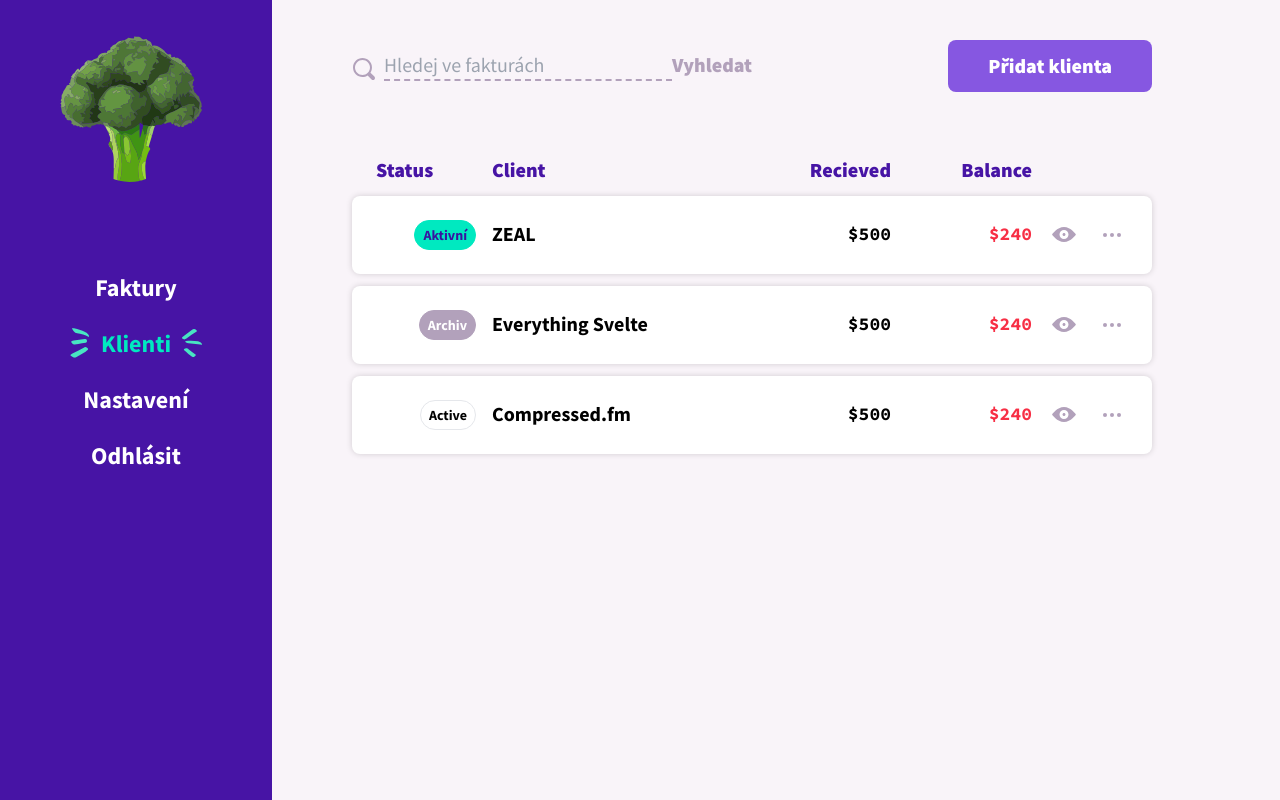
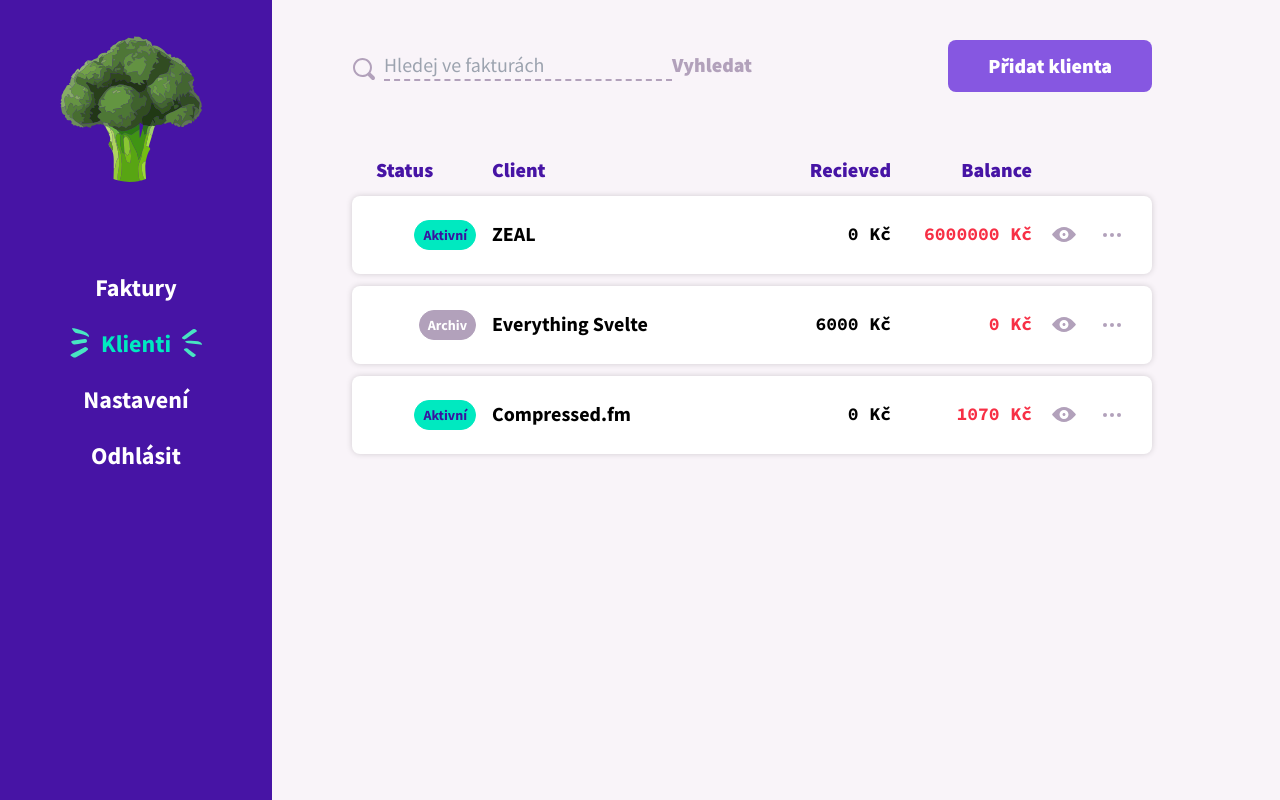
Before and after one commit to ondrejjcizek/fantastic-broccoli, a SvelteKit app: page /clients in a window 1280 px wide. Built offline with nearby package versions, Linux system fonts and the light colour scheme.

Commit message:
Determining the Received and Balance for Each Client

```diff
--- a/src/global.d.ts
+++ b/src/global.d.ts
@@ -33,6 +33,7 @@
     state?: string;
     street?: string;
     zip?: string;
+    invoices?: Invoice[];
 }
 
 interface Settings {
--- a/src/lib/utils/moneyHelpers.ts
+++ b/src/lib/utils/moneyHelpers.ts
@@ -62,7 +62,7 @@
 export const sumInvoices = (invoices: Invoice[] | undefined): number => {
     if (!invoices) return 0;
     return invoices.reduce((prevValue, curValue) => {
-        const invoiceSum = sumLineItems(curValue.lineItems);
+        const invoiceSum = invoiceTotal(curValue.lineItems, curValue.discount);
         return prevValue + invoiceSum;
     }, 0);
 };
--- a/src/routes/(dashboard)/clients/ClientRow.svelte
+++ b/src/routes/(dashboard)/clients/ClientRow.svelte
@@ -9,10 +9,38 @@
     import Tag from '$components/Tag.svelte';
     import type { Client } from '../../../global';
     import { ClientStatus } from '../../../enums';
+    import { sumInvoices } from '$lib/utils/moneyHelpers';
 
     export let client: Client;
+    console.log({ client });
 
     let isAdditionalMenuShowing = false;
+
+    const recievedInvoices = () => {
+        // find invoices that have been paid
+        if (client?.invoices) {
+            const paidInvoices = client.invoices.filter(
+                (invoice) => invoice.invoiceStatus === 'uhrazeno'
+            );
+
+            // get the sum all of them
+            return sumInvoices(paidInvoices);
+        }
+        return 0;
+    };
+
+    const balanceInvoices = () => {
+        if (client?.invoices) {
+            // find invoices that have NOT been paid
+            const paidInvoices = client.invoices.filter(
+                (invoice) => invoice.invoiceStatus !== 'uhrazeno'
+            );
+
+            // get the sum all of them
+            return sumInvoices(paidInvoices);
+        }
+        return 0;
+    };
 </script>
 
 <div class="client-table client-row rounded-lg bg-white py-3 shadow-tableRow lg:py-6">
@@ -20,8 +48,12 @@
     <div class="client-name truncate whitespace-nowrap text-base font-bold lg:text-xl">
         {client.name}
     </div>
-    <div class="recieved text-right font-mono text-sm font-bold lg:text-lg">$500</div>
-    <div class="balance text-right font-mono text-sm font-bold text-scarlet lg:text-lg">$240</div>
+    <div class="recieved text-right font-mono text-sm font-bold lg:text-lg">
+        {recievedInvoices()} Kč
+    </div>
+    <div class="balance text-right font-mono text-sm font-bold text-scarlet lg:text-lg">
+        {balanceInvoices()} Kč
+    </div>
     <div class="view relative hidden items-center justify-center lg:flex">
         <a href="#" class="text-pastelPurple hover:text-daisyBush">
             <View />
--- a/src/routes/(dashboard)/invoices/InvoiceRow.svelte
+++ b/src/routes/(dashboard)/invoices/InvoiceRow.svelte
@@ -48,6 +48,8 @@
             return 'uhrazeno';
         }
     };
+
+    console.log(getInvoiceLabel());
 </script>
 
 <div
--- a/src/seed.json
+++ b/src/seed.json
@@ -1,41 +1,169 @@
 {
     "clients": [
         {
-            "address": "123 Street",
             "city": "Somewhereville",
+            "clientStatus": "aktivní",
             "email": "compressed@example.com",
             "id": "1",
+            "invoices": [
+                {
+                    "client": {
+                        "name": "Compressed.fm"
+                    },
+                    "createdAt": "2022-07-01",
+                    "discount": 10,
+                    "dueDate": "2022-07-31",
+                    "id": "1",
+                    "invoiceNumber": "12345",
+                    "invoiceStatus": "koncept",
+                    "issueDate": "2022-07-01",
+                    "lineItems": [
+                        {
+                            "amount": 100,
+                            "description": "Podcast Episode #1",
+                            "id": "1",
+                            "quantity": 1
+                        },
+                        {
+                            "amount": 200,
+                            "description": "Podcast Episode #2",
+                            "id": "2",
+                            "quantity": 1
+                        }
+                    ],
+                    "notes": "**This** please.",
+                    "subject": "Podcast Episodes",
+                    "terms": "_Pay_ me."
+                },
+                {
+                    "client": {
+                        "name": "Compressed.fm"
+                    },
+                    "createdAt": "2022-07-01",
+                    "discount": 0,
+                    "dueDate": "2022-07-06",
+                    "id": "2",
+                    "invoiceNumber": "12352",
+                    "invoiceStatus": "koncept",
+                    "issueDate": "2022-07-08",
+                    "lineItems": [
+                        {
+                            "amount": 300,
+                            "description": "Podcast Episode #1",
+                            "id": "3",
+                            "quantity": 1
+                        },
+                        {
+                            "amount": 500,
+                            "description": "Podcast Episode #2",
+                            "id": "4",
+                            "quantity": 1
+                        }
+                    ],
+                    "subject": "Podcast Episodes"
+                }
+            ],
             "name": "Compressed.fm",
             "state": "TN",
-            "zip": "12345",
-            "clientStatus": "active"
+            "street": "123 Street",
+            "zip": "12345"
         },
         {
-            "address": "456 Drive",
             "city": "Nowhere",
+            "clientStatus": "archiv",
             "email": "everythingsvelte@test.com",
             "id": "2",
+            "invoices": [
+                {
+                    "client": {
+                        "name": "Everything Svelte"
+                    },
+                    "createdAt": "2022-07-01",
+                    "dueDate": "2022-10-06",
+                    "id": "6",
+                    "invoiceNumber": "12346",
+                    "invoiceStatus": "uhrazeno",
+                    "issueDate": "2022-07-01",
+                    "lineItems": [
+                        {
+                            "amount": 1000,
+                            "description": "Complete Tier",
+                            "id": "5",
+                            "quantity": 1
+                        },
+                        {
+                            "amount": 5000,
+                            "description": "Starter Tier",
+                            "id": "6",
+                            "quantity": 2
+                        }
+                    ],
+                    "subject": "Course Material"
+                }
+            ],
             "name": "Everything Svelte",
             "state": "TN",
-            "zip": "67890",
-            "clientStatus": "archiv"
+            "street": "456 Drive",
+            "zip": "67890"
         },
         {
-            "address": "789 Boulevard",
             "city": "Anywhere",
+            "clientStatus": "aktivní",
             "email": "zeal@test.com",
             "id": "3",
+            "invoices": [
+                {
+                    "client": {
+                        "name": "ZEAL"
+                    },
+                    "createdAt": "2022-07-06",
+                    "dueDate": "2022-10-06",
+                    "id": "5",
+                    "invoiceNumber": "12348",
+                    "invoiceStatus": "odesláno",
+                    "issueDate": "2022-07-06",
+                    "lineItems": [
+                        {
+                            "amount": 1000000,
+                            "description": "Website Development",
+                            "id": "1",
+                            "quantity": 1
+                        }
+                    ],
+                    "subject": "Website"
+                },
+                {
+                    "client": {
+                        "name": "ZEAL"
+                    },
+                    "createdAt": "2022-07-01",
+                    "dueDate": "2022-06-06",
+                    "id": "7",
+                    "invoiceNumber": "12347",
+                    "invoiceStatus": "neuhrazeno",
+                    "issueDate": "2022-07-01",
+                    "lineItems": [
+                        {
+                            "amount": 5000000,
+                            "description": "Website Design",
+                            "id": "4",
+                            "quantity": 1
+                        }
+                    ],
+                    "subject": "Website"
+                }
+            ],
             "name": "ZEAL",
             "state": "TN",
-            "zip": "87654",
-            "clientStatus": "aktivní"
+            "street": "789 Boulevard",
+            "zip": "87654"
         }
     ],
     "invoices": [
         {
             "client": {
                 "city": "Somewhereville",
-                "clientStatus": "active",
+                "clientStatus": "aktivní",
                 "email": "compressed@example.com",
                 "id": "1",
                 "name": "Compressed.fm",
@@ -71,7 +199,7 @@
         {
             "client": {
                 "city": "Somewhereville",
-                "clientStatus": "active",
+                "clientStatus": "aktivní",
                 "email": "compressed@example.com",
                 "id": "1",
                 "name": "Compressed.fm",
@@ -80,11 +208,12 @@
                 "zip": "12345"
             },
             "createdAt": "2022-07-01",
+            "discount": 0,
             "dueDate": "2022-07-06",
             "id": "2",
             "invoiceNumber": "12352",
             "invoiceStatus": "koncept",
-            "issueDate": "2022-07-08",
+            "issueDate": "2024-07-08",
             "lineItems": [
                 {
                     "amount": 300,
@@ -144,14 +273,14 @@
                 "zip": "56789"
             },
             "createdAt": "2022-07-01",
-            "dueDate": "2023-06-06",
+            "dueDate": "2022-10-06",
             "id": "7",
             "invoiceNumber": "12347",
-            "invoiceStatus": "odesláno",
+            "invoiceStatus": "neuhrazeno",
             "issueDate": "2022-07-01",
             "lineItems": [
                 {
-                    "amount": 5000,
+                    "amount": 5000000,
                     "description": "Website Design",
                     "id": "4",
                     "quantity": 1
@@ -177,7 +306,7 @@
             "issueDate": "2022-07-06",
             "lineItems": [
                 {
-                    "amount": 10000,
+                    "amount": 1000000,
                     "description": "Website Development",
                     "id": "1",
                     "quantity": 1
@@ -187,11 +316,11 @@
         }
     ],
     "settings": {
-        "city": "Strakonice",
-        "email": "ondrejj.cizek@gmail.com",
-        "myName": "Ondřej Čížek",
-        "state": "CBK",
-        "street": "Střelskohošitcká Lhota 46",
-        "zip": "386 01"
+        "city": "Coolville",
+        "email": "amy@example.com",
+        "myName": "Amy Dutton",
+        "state": "TN",
+        "street": "123 Awesome Street",
+        "zip": "54321"
     }
 }
```
